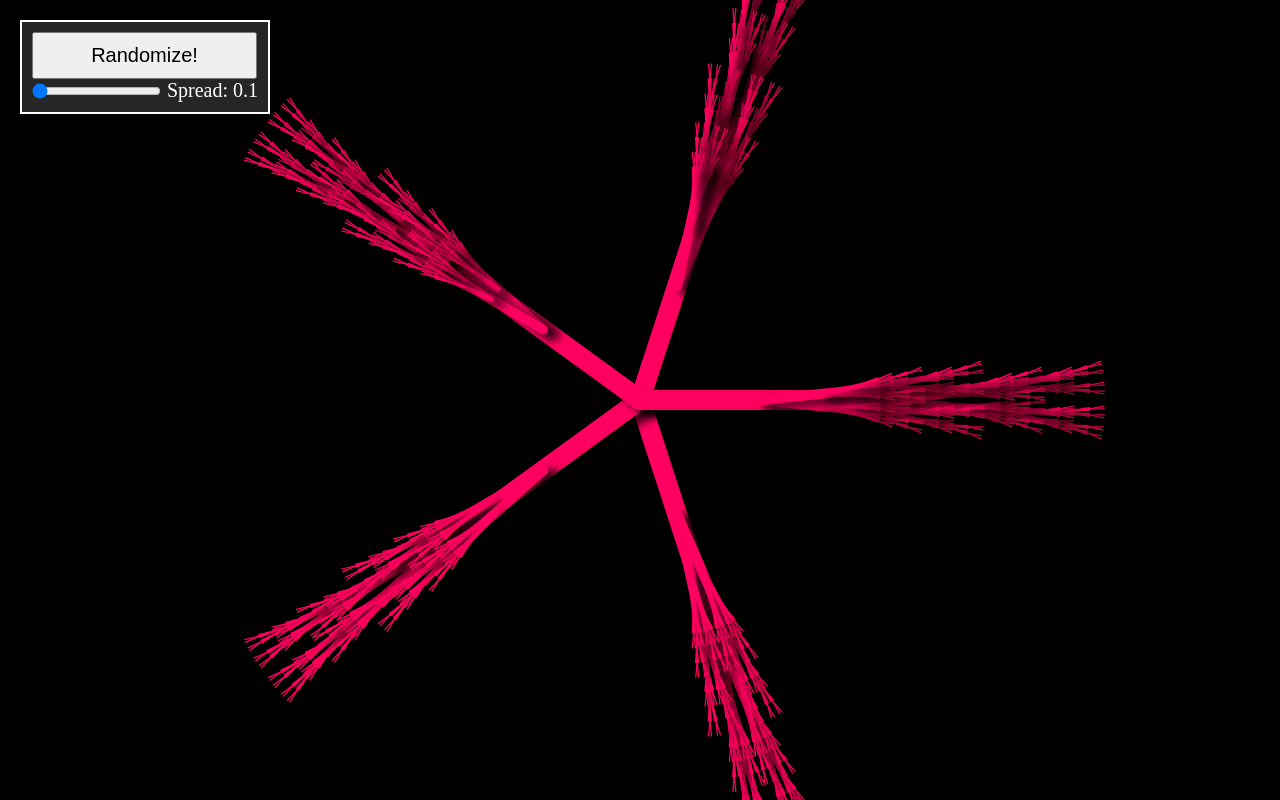
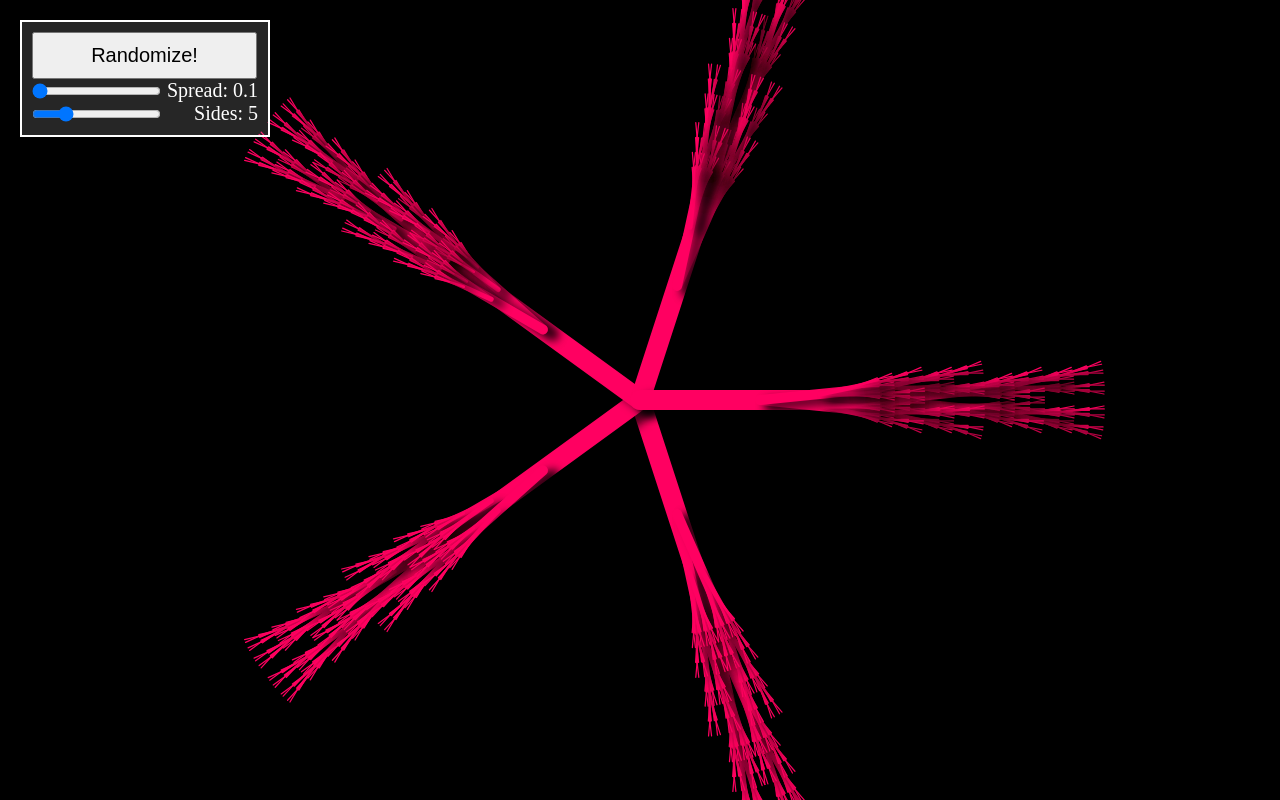
Before and after one commit to YakubuAmidu/Generator-art, a website: page index.html in a window 1280 px wide. Drawn offline with Linux system fonts and the light colour scheme.

Commit message:
Initial commit

```diff
--- a/index.html
+++ b/index.html
@@ -26,6 +26,11 @@
           />
           <label for="spread">Spread: </label>
         </div>
+
+        <div class="box">
+          <input id="sides" type="range" min="2" max="15" step="1" value="5" />
+          <label for="sides">Sides: </label>
+        </div>
       </div>
     </div>
     <script src="script.js"></script>
--- a/script.js
+++ b/script.js
@@ -28,10 +28,17 @@ window.addEventListener("load", function () {
   const randomizeButton = document.getElementById("randomizeButton");
   const slider_spread = document.getElementById("spread");
   const label_spread = document.querySelector('[for="spread"]');
+  slider_sides = document.getElementById("sides");
+  label_sides = document.querySelector('[for="sides"]');
 
   slider_spread.addEventListener("change", function (e) {
-    console.log(e.target.value);
     spread = e.target.value;
+    updateSliders();
+    drawFractal();
+  });
+
+  slider_sides.addEventListener("change", function (e) {
+    sides = e.target.value;
     updateSliders();
     drawFractal();
   });
@@ -95,6 +102,8 @@ window.addEventListener("load", function () {
   function updateSliders() {
     slider_spread.value = spread;
     label_spread.innerText = "Spread: " + Number(spread).toFixed(1);
+    slider_sides.value = sides;
+    label_sides.innerText = "Sides: " + sides;
   }
 
   updateSliders();
```
